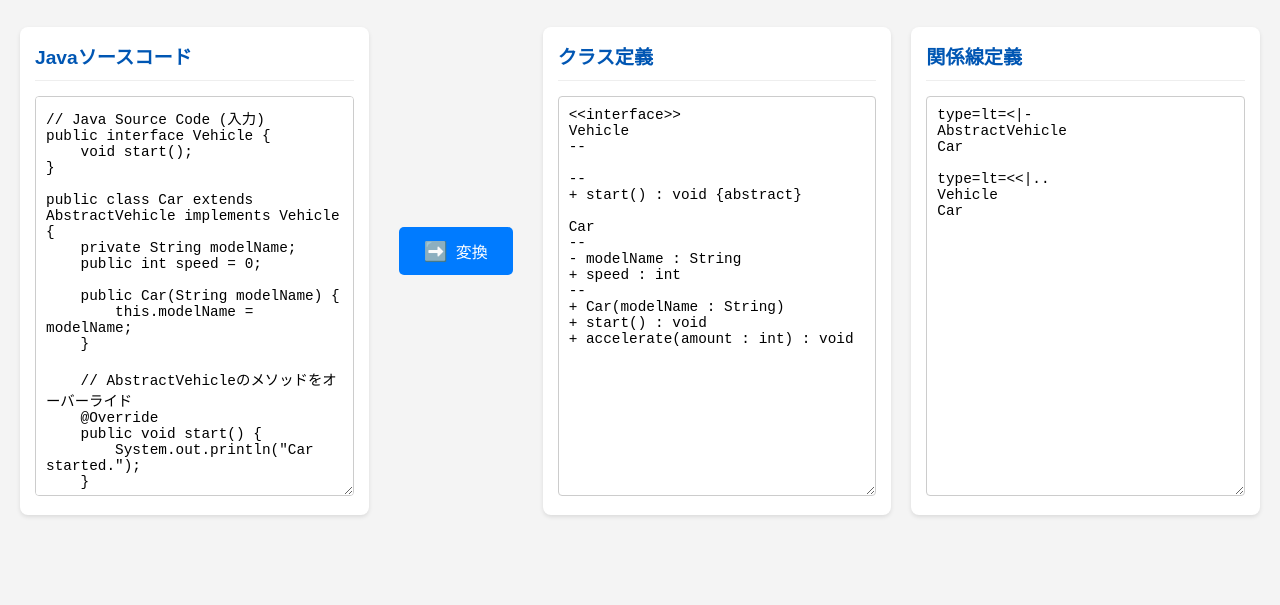
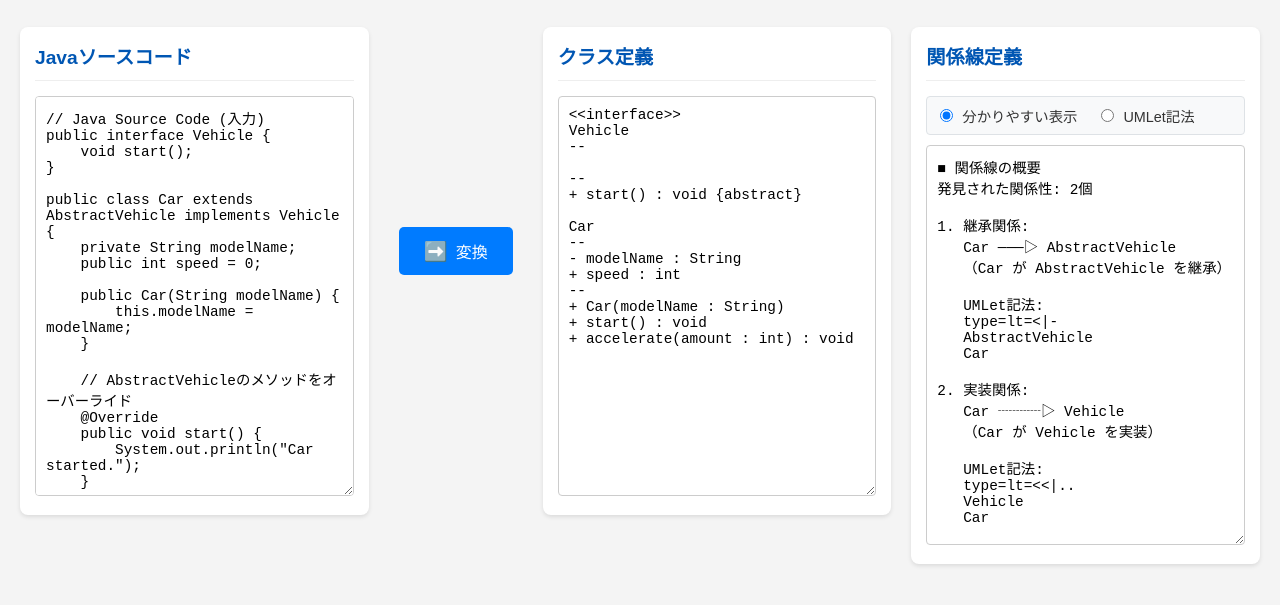
Before and after one commit to tenhou-Ravenclaw/convertJavaToUMLet, a plain HTML site: page index.html in a window 1280 px wide. Both pictures are taken after a click on the button "変換". Shown: the part 61-666 px from the top of the page. Drawn offline with Linux system fonts and the light colour scheme.

Commit message:
関係線定義を「わかりやすい表示」と「UMLet記法」の二つに分割

```diff
--- a/index.html
+++ b/index.html
@@ -99,6 +99,24 @@
             margin: 10px 0;
             color: #007bff;
         }
+
+        .format-selector {
+            margin-bottom: 10px;
+            padding: 8px;
+            background-color: #f8f9fa;
+            border-radius: 4px;
+            border: 1px solid #dee2e6;
+        }
+
+        .format-selector label {
+            margin-right: 15px;
+            font-size: 0.9em;
+            cursor: pointer;
+        }
+
+        .format-selector input[type="radio"] {
+            margin-right: 5px;
+        }
     </style>
 </head>
 
@@ -146,6 +164,16 @@ public class Car extends AbstractVehicle implements Vehicle {
 
         <div class="column">
             <h2>関係線定義</h2>
+            <div class="format-selector">
+                <label>
+                    <input type="radio" name="relationshipFormat" value="readable" checked>
+                    分かりやすい表示
+                </label>
+                <label>
+                    <input type="radio" name="relationshipFormat" value="umlet">
+                    UMLet記法
+                </label>
+            </div>
             <textarea id="relationshipOutput" readonly></textarea>
         </div>
     </div>
@@ -163,20 +191,42 @@ public class Car extends AbstractVehicle implements Vehicle {
             const classDefinitionOutput = document.getElementById('classDefinitionOutput');
             const relationshipOutput = document.getElementById('relationshipOutput');
 
+            // 関係線定義を更新する関数
+            function updateRelationshipOutput(parseResult) {
+                const formatRadios = document.getElementsByName('relationshipFormat');
+                let selectedFormat = 'readable'; // デフォルト
+
+                for (const radio of formatRadios) {
+                    if (radio.checked) {
+                        selectedFormat = radio.value;
+                        break;
+                    }
+                }
+
+                let relationships;
+                if (selectedFormat === 'umlet') {
+                    relationships = converter.generateRelationshipDefinitionsUMLet(parseResult);
+                } else {
+                    relationships = converter.generateRelationshipDefinitions(parseResult);
+                }
+
+                relationshipOutput.value = relationships;
+            }
+
             convertButton.addEventListener('click', () => {
                 try {
                     const javaCode = javaCodeInput.value.trim();
 
                     // コンバーターを使用してJavaコードを解析
                     const parseResult = converter.parseOnly(javaCode);
+                    lastParseResult = parseResult; // 結果を保存
 
                     // クラス定義を生成（コメントなし）
                     const classDefinitions = converter.generateClassDefinitions(parseResult);
                     classDefinitionOutput.value = classDefinitions;
 
-                    // 関係線定義を生成（コメントなし）
-                    const relationships = converter.generateRelationshipDefinitions(parseResult);
-                    relationshipOutput.value = relationships;
+                    // 関係線定義を生成（選択された形式で）
+                    updateRelationshipOutput(parseResult);
 
                 } catch (error) {
                     console.error('解析エラー:', error);
@@ -192,6 +242,15 @@ public class Car extends AbstractVehicle implements Vehicle {
 
                     classDefinitionOutput.value = errorMessage;
                     relationshipOutput.value = '';
+                    lastParseResult = null;
+                }
+            });
+
+            // ラジオボタンの変更時にも関係線定義を更新
+            let lastParseResult = null;
+            document.addEventListener('change', (event) => {
+                if (event.target.name === 'relationshipFormat' && lastParseResult) {
+                    updateRelationshipOutput(lastParseResult);
                 }
             });
         });
--- a/logic.js
+++ b/logic.js
@@ -454,6 +454,58 @@ class UMLetGenerator {
 
         return output;
     }
+
+    /**
+     * クラス間の関係線生成（人間が読みやすい形式）
+     */
+    static generateRelationshipsHumanReadable(classes) {
+        let output = '';
+        let relationshipCount = 0;
+
+        for (const javaClass of classes) {
+            // 継承関係
+            if (javaClass.superClass) {
+                relationshipCount++;
+                output += `${relationshipCount}. 継承関係:\n`;
+                output += `   ${javaClass.name} ───▷ ${javaClass.superClass}\n`;
+                output += `   （${javaClass.name} が ${javaClass.superClass} を継承）\n\n`;
+
+                // UMLet用の記法も併記
+                output += `   UMLet記法:\n`;
+                output += `   type=lt=<|-\n`;
+                output += `   ${javaClass.superClass}\n`;
+                output += `   ${javaClass.name}\n\n`;
+            }
+
+            // 実装関係
+            for (const interfaceName of javaClass.interfaces) {
+                relationshipCount++;
+                output += `${relationshipCount}. 実装関係:\n`;
+                output += `   ${javaClass.name} ┈┈┈▷ ${interfaceName}\n`;
+                output += `   （${javaClass.name} が ${interfaceName} を実装）\n\n`;
+
+                // UMLet用の記法も併記
+                output += `   UMLet記法:\n`;
+                output += `   type=lt=<<|..\n`;
+                output += `   ${interfaceName}\n`;
+                output += `   ${javaClass.name}\n\n`;
+            }
+        }
+
+        if (relationshipCount === 0) {
+            output = 'クラス間の関係性は見つかりませんでした。\n\n';
+            output += '確認ポイント:\n';
+            output += '- extends キーワードによる継承関係\n';
+            output += '- implements キーワードによるインターフェース実装\n';
+        } else {
+            // サマリーを先頭に追加
+            const summary = `■ 関係線の概要\n`;
+            const summaryContent = `発見された関係性: ${relationshipCount}個\n\n`;
+            output = summary + summaryContent + output;
+        }
+
+        return output;
+    }
 }
 
 /**
@@ -532,6 +584,17 @@ class JavaToUMLetConverter {
      */
     generateRelationshipDefinitions(parseResult) {
         if (parseResult.classes.length <= 1) {
+            return '関係線はありません（クラスが1つのみ、または関係性がありません）';
+        }
+
+        return UMLetGenerator.generateRelationshipsHumanReadable(parseResult.classes).trim();
+    }
+
+    /**
+     * 関係線定義をUMLet記法で生成
+     */
+    generateRelationshipDefinitionsUMLet(parseResult) {
+        if (parseResult.classes.length <= 1) {
             return '// 関係線はありません（クラスが1つのみ、または関係性がありません）';
         }
 
```
